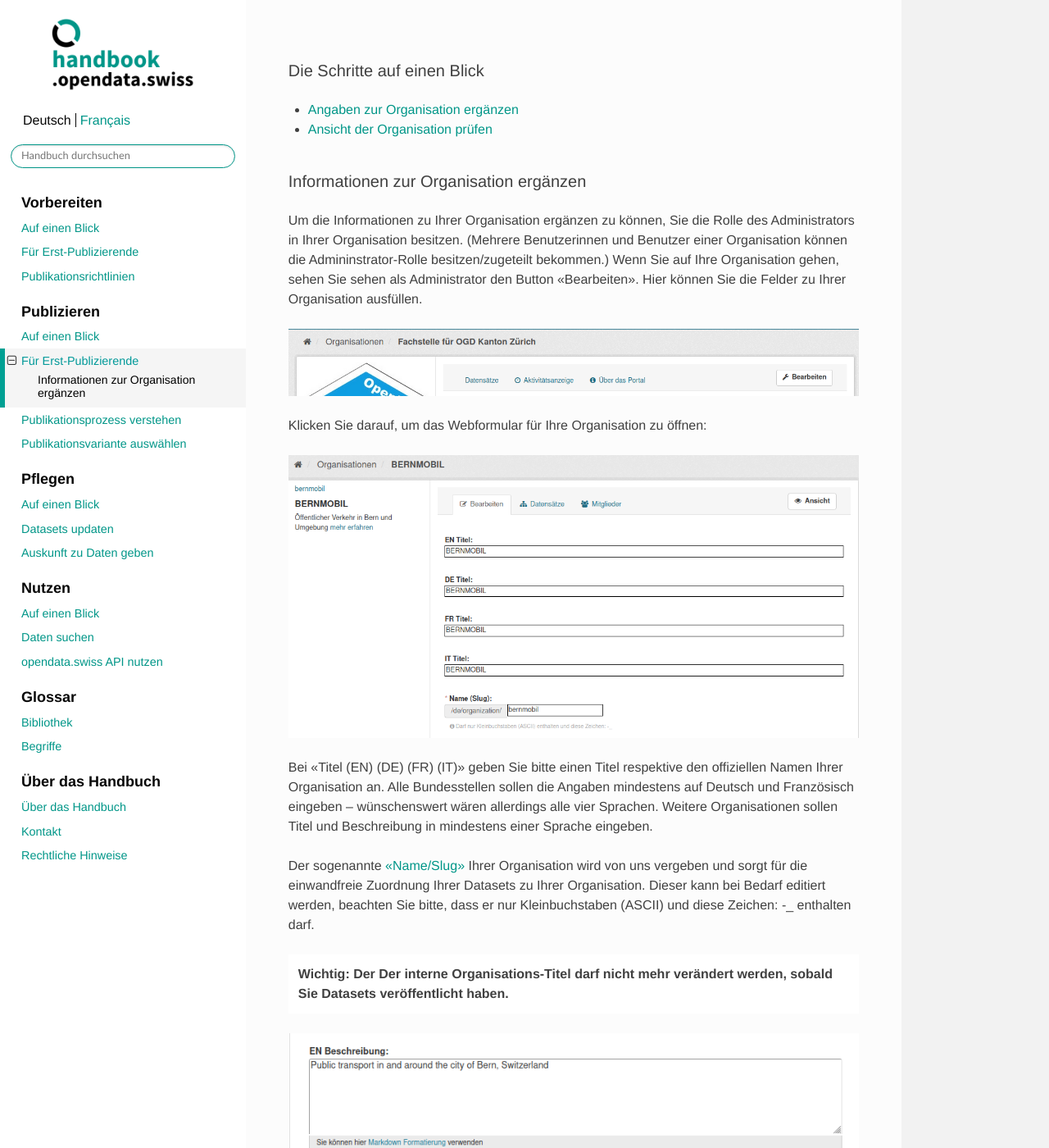
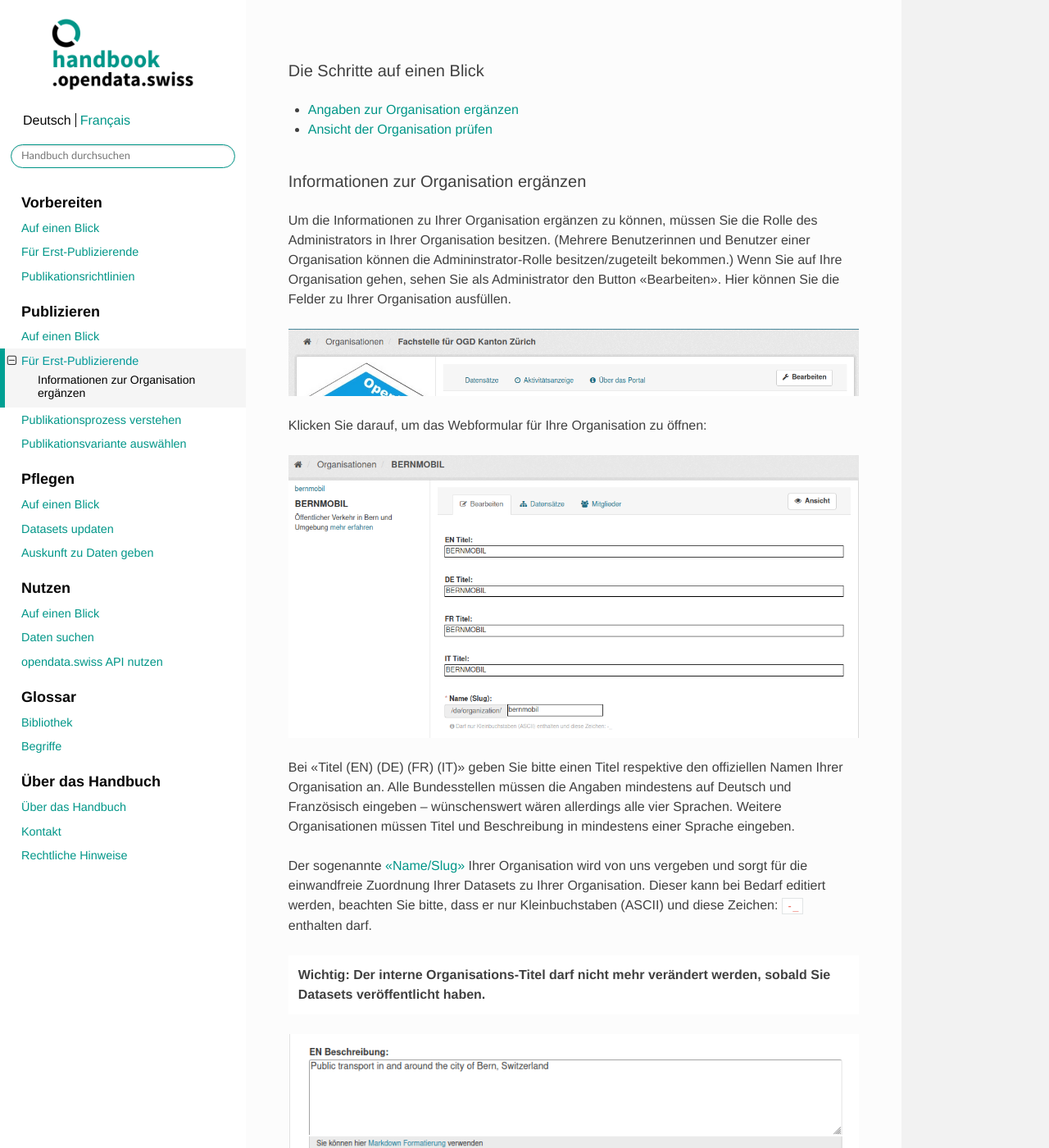
Before and after one commit to opendata-swiss/ogdch-handbook, a Sphinx documentation site: the page built from source/content/publizieren/erstpublizierende/organisation-einrichten.rst, in a window 1280 px wide and 1400 px high, scrolled down 476 px. Shown: the whole window at 82% size. Built offline with Sphinx 7.4.7 and the Read the Docs theme 2.0.0, drawn with Linux system fonts in a browser that asks for light colours; cross-references to code outside the pages are shown as plain code; some of the changed text lies outside the part shown.

Commit message:
make corrections on page 'Information zur Organisation ergänzen' after po review

```diff
--- a/source/content/publizieren/erstpublizierende/organisation-einrichten.rst
+++ b/source/content/publizieren/erstpublizierende/organisation-einrichten.rst
@@ -32,9 +32,9 @@ Die Schritte auf einen Blick
 Informationen zur Organisation ergänzen
 ----------------------------------------
 
-Um die Informationen zu Ihrer Organisation ergänzen zu können, Sie die Rolle des Administrators
+Um die Informationen zu Ihrer Organisation ergänzen zu können, müssen Sie die Rolle des Administrators
 in Ihrer Organisation besitzen. (Mehrere Benutzerinnen und Benutzer einer Organisation können die Admininstrator-Rolle
-besitzen/zugeteilt bekommen.) Wenn Sie auf Ihre Organisation gehen, sehen Sie sehen als Administrator
+besitzen/zugeteilt bekommen.) Wenn Sie auf Ihre Organisation gehen, sehen Sie als Administrator
 den Button «Bearbeiten». Hier können Sie die Felder zu Ihrer Organisation ausfüllen.
 
 .. figure:: ../../../_static/images/publizieren/organisation/organisation-bearbeiten.png
@@ -47,25 +47,25 @@ Klicken Sie darauf, um das Webformular für Ihre Organisation zu öffnen:
 
 Bei «Titel (EN) (DE) (FR) (IT)» geben Sie bitte einen Titel respektive den offiziellen Namen
 Ihrer Organisation an.
-Alle Bundesstellen sollen die Angaben mindestens auf Deutsch und Französisch eingeben – wünschenswert
-wären allerdings alle vier Sprachen. Weitere Organisationen sollen Titel und Beschreibung in
+Alle Bundesstellen müssen die Angaben mindestens auf Deutsch und Französisch eingeben – wünschenswert
+wären allerdings alle vier Sprachen. Weitere Organisationen müssen Titel und Beschreibung in
 mindestens einer Sprache eingeben.
 
 Der sogenannte :term:`«Name/Slug» <Slug>` Ihrer Organisation wird von uns vergeben
 und sorgt für die einwandfreie Zuordnung Ihrer Datasets zu Ihrer Organisation.
 Dieser kann bei Bedarf editiert werden, beachten Sie bitte, dass er nur Kleinbuchstaben (ASCII)
-und diese Zeichen: -_ enthalten darf.
+und diese Zeichen: ``-_`` enthalten darf.
 
 .. container:: important
 
-    Wichtig: Der Der interne Organisations-Titel darf nicht mehr verändert werden,
+    Wichtig: Der interne Organisations-Titel darf nicht mehr verändert werden,
     sobald Sie Datasets veröffentlicht haben.
 
 .. figure:: ../../../_static/images/publizieren/organisation/organisations-beschreibung.png
    :alt: Organisationsbeschreibung
 
 Bei «Beschreibung (EN) (DE) (FR) (IT)» geben Sie bitte eine Beschreibung Ihrer Organisation an.
-Alle Bundesstellen sollen die Angaben mindestens auf
+Alle Bundesstellen müssen die Angaben mindestens auf
 Deutsch und Französisch eingeben – wünschenswert
 wären allerdings alle vier Sprachen. Weitere
 Organisationen sollen Titel und Beschreibung
@@ -113,7 +109,7 @@ Anschliessend können Sie sich die Darstellung Ihre Organisation im
 :term:`Frontend <Frontend>` der :term:`Abnahmeumgebung <Abnahmeumgebung>` von opendata.swiss ansehen:
 
 Sie gelangen zu der Datenansicht Ihrer Organisation im Frontend, indem Sie
-``ckan` aus der Backend-URL Ihrer Organisation entfernen:
+``ckan`` aus der Backend-URL Ihrer Organisation entfernen:
 
 .. figure:: ../../../_static/images/publizieren/organisation/ckan-organisations-url.png
    :alt: ckan url einer Organisation
```
Also changed, not shown: other parts of source/content/publizieren/erstpublizierende/organisation-einrichten.rst (+3 -7 lines).
